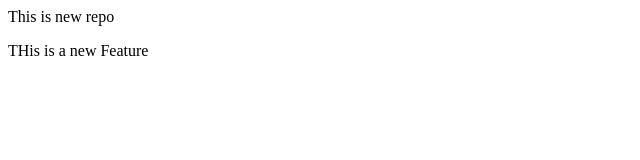
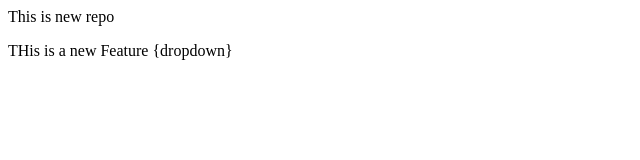
Before and after one commit to 20346-Siddharth/localrepo, a plain HTML site: page index.html in a window 1280 px wide. Shown: the full height of the page, 0-640 px from the left. Drawn offline with Linux system fonts and the light colour scheme.

Commit message:
Add Dropdown

```diff
--- a/index.html
+++ b/index.html
@@ -1,3 +1,3 @@
 <p>This is new repo</p>
 
-<p>THis is a new Feature</p>
+<p>THis is a new Feature {dropdown}</p>
```
